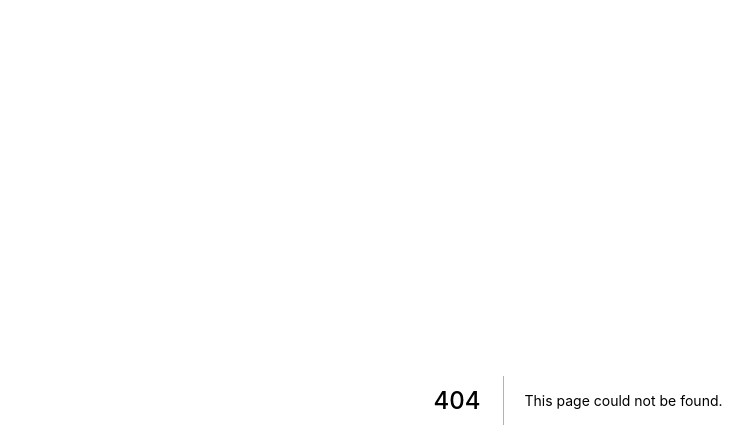
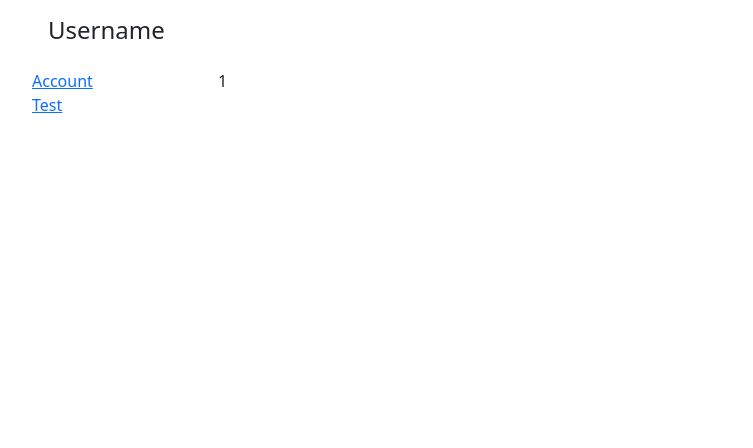
Before and after one commit to guidedprojects-dev/guided-projects-website-v2, a Next.js app: page /settings/1 in a window 1280 px wide. Before the commit this address had no page. Shown: the top 448 px of the page, without its empty margins (62-815 px from the left). Built offline with nearby package versions, Linux system fonts and the light colour scheme.

Commit message:
Profile (#2)
* Styled 'signin.js' a bit, added 'settings/' mostly to learn a bit of Next.js routing

```diff
--- a/next.config.js
+++ b/next.config.js
@@ -6,6 +6,15 @@ const options = {
     // Allow sass compilation for files in the "/styles" directory
     includePaths: [path.join(__dirname, 'styles')],
   },
+  async redirects() {
+    return [
+      {
+        source: '/settings',
+        destination: '/settings/account',
+        permanent: true,
+      },
+    ];
+  },
 };
 
 module.exports = options;
--- /dev/null
+++ b/pages/settings/[menu].js
@@ -0,0 +1,45 @@
+import React from 'react';
+import { useRouter } from 'next/router';
+import Head from 'next/head';
+import Link from 'next/link';
+
+const Profile = () => {
+  const router = useRouter();
+  const { menu } = router.query;
+
+  return (
+    <div className="container">
+      <Head>
+        <title>Your Profile</title>
+      </Head>
+      <main>
+        <div className="container-fluid">
+          <div className="row title-wrapper p-3">
+            <h4>Username</h4>
+          </div>
+          <div className="row content-wrapper">
+            {/* Menu Sidebar*/}
+            <div className="col-md-2 col-sm-12">
+              <div
+                style={{
+                  width: '100%',
+                  display: 'flex',
+                  flexDirection: 'column',
+                }}
+              >
+                {/* Should make custom ActiveLink component */}
+                <Link href="account">Account</Link>
+                <Link href="test">Test</Link>
+              </div>
+            </div>
+            {/* Inputs Main */}
+            {/* Should load in selected menu component here */}
+            <div className="col-md-9 col-sm-12">{menu}</div>
+          </div>
+        </div>
+      </main>
+    </div>
+  );
+};
+
+export default Profile;
```
Also changed, not shown: pages/signin.js (+26 -3 lines).
